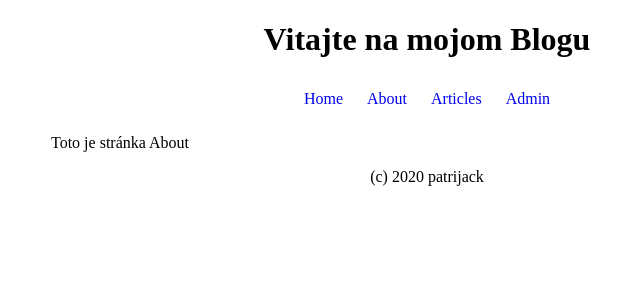
After one commit to patrijack/flask_project, a Flask app: page /about/ in a window 1280 px wide. The commit adds this page. Shown: the top 300 px of the page, without its empty margins (213-853 px from the left). Run offline with Flask 2, Linux system fonts and the light colour scheme.

Commit message:
page layout

```diff
--- a/mdblog/app.py
+++ b/mdblog/app.py
@@ -4,9 +4,17 @@ from flask import render_template
 flask_app = Flask(__name__)
 
 @flask_app.route("/")
-def index():
-	return render_template("index.jinja")
+def view_home():
+	return render_template("home.jinja")
 
-@flask_app.route("/about")
-def about():
+@flask_app.route("/about/")
+def view_about():
 	return render_template("about.jinja")
+
+@flask_app.route("/articles/")
+def view_articles():
+	return render_template("articles.jinja")
+
+@flask_app.route("/admin/")
+def view_admin():
+	return render_template("admin.jinja")
--- /dev/null
+++ b/mdblog/templates/_main.jinja
@@ -0,0 +1,33 @@
+<!doctype html>
+<html lang="en">
+
+<head>
+    <title> {% block title %} {% endblock %} </title>
+    <link rel="stylesheet" type="text/css" href={{url_for("static", filename="css/main.css")}}>
+</head>
+
+<body>
+<header>
+    <h1> Vitajte na mojom Blogu </h1>
+</header>
+
+<nav>
+    <ul class=nav>
+      <li> <a href="{{ url_for("view_home") }}">Home</a> </li>
+      <li> <a href="{{ url_for("view_about") }}">About</a> </li>
+      <li> <a href="{{ url_for("view_articles") }}">Articles</a> </li>
+      <li> <a href="{{ url_for("view_admin") }}">Admin</a> </li>
+    </ul>
+</nav>
+
+<main>
+    {% block main %} {% endblock %}
+</main>
+
+<footer>
+    <p>
+        (c) 2020 patrijack
+    </p>
+</footer>
+</body>
+</html>
--- a/mdblog/templates/about.jinja
+++ b/mdblog/templates/about.jinja
@@ -1,32 +1,7 @@
-<!doctype html>
-<html lang="en">
+{% extends "_main.jinja" %}
 
-<head>
-    <title> Welcome to Markdown blog </title>
-    <link rel="stylesheet" type="text/css" href={{url_for("static", filename="css/main.css")}}>
-</head>
+{% block title %} About {% endblock %}
 
-<body>
-<header>
-    <h1> Patrik Arbet </h1>
-</header>
-
-<nav>
-    <ul class=nav>
-      <li> <a href="#">About</a> </li>
-      <li> <a href="#">Articles</a> </li>
-      <li> <a href="#">Admin</a> </li>
-    </ul>
-</nav>
-
-<main>
-    Volám sa Patrik a toto je môj blog
-</main>
-
-<footer>
-    <p>
-        (c) 2020 Patrik Arbet
-    </p>
-</footer>
-</body>
-</html>
+{% block main %}
+Toto je stránka About
+{% endblock %}
```
Also changed, not shown: mdblog/templates/admin.jinja (added, +7 -0 lines), mdblog/templates/articles.jinja (added, +7 -0 lines), mdblog/templates/home.jinja (added, +7 -0 lines), mdblog/templates/index.jinja (deleted, +0 -32 lines).
